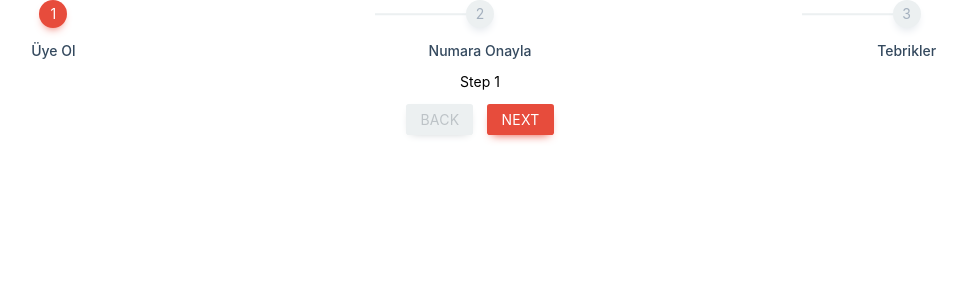
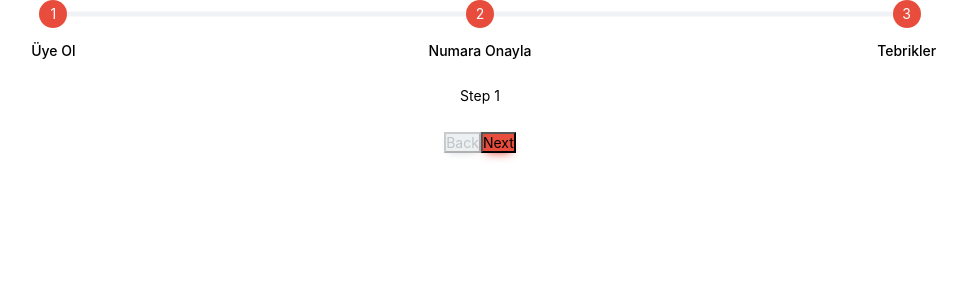
Before and after one commit to mehmetpekcan/v-stepper, a Vue app: page / in a window 1280 px wide. Shown: the top 300 px of the page, without its empty margins (160-1127 px from the left). Built offline with nearby package versions, Linux system fonts and the light colour scheme.

Commit message:
Main structure completly changed so then scss too

```diff
--- a/src/components/VSteps.vue
+++ b/src/components/VSteps.vue
@@ -1,62 +1,25 @@
 <template>
-  <div>
   <div class="vsteps--wrapper">
     <!--
     |----------------------------------------
     | Steps Area
     |----------------------------------------
     -->
-      <div class="vsteps--bar-wrapper" v-if="!titleUp">
+    <div class="vsteps--bar-wrapper">
       <div
-          class="vsteps--bar" :style="{ width: (100 / steps.length) + '%' }"
+        class="vsteps--bar"
         v-for="(item, key) in steps" :key="key"
         @click="stepsChanged(key)"
         >
-          <div class="bar--top" :class="[{ active: key < actives + 1, 'dot-style': dotStyle }, color]">
-            <div class="bar--top-step" v-if="hasCheckIcon">
-              <i class="fas fa-check" v-if="key < actives"></i>
-              <span v-else>{{ key + 1 }}</span>
-              <span class="line" />
-            </div>
-            <div class="bar--top-step" v-else-if="!hasCheckIcon && !dotStyle">
-              <span>{{ key + 1 }}</span>
-              <span class="line" />
-            </div>
-            <div class="bar--top-step" v-else-if="dotStyle">
-              <span class="line" />
-            </div>
+        <div class="vsteps--bar-progress">
+          <div class="bar--top">
+            <span class="circle">{{ key + 1 }}</span>
           </div>
           <div class="bar--title">
             <p style="margin-top: 1rem; font-weight: 500;">{{ item.title }}</p>
             <p v-if="item.description" style="margin: .5rem 0; font-size: .85rem; opacity: .8;"> {{ item.description }}</p>
           </div>
         </div>
-      </div>
-      <div class="vsteps--bar-wrapper" v-else>
-        <div
-          class="vsteps--bar"
-          v-for="(item, key) in steps" :key="key"
-          @click="stepsChanged(key)"
-          >
-          <div class="bar--title">
-            <p style="margin-top: 1rem; font-weight: 500;">{{ item.title }}</p>
-            <p v-if="item.description" style="margin: .5rem 0; font-size: .85rem; opacity: .8;"> {{ item.description }}</p>
-          </div>
-          <div class="bar--top" :class="[{ active: key < actives + 1, 'dot-style': dotStyle }, color]">
-            <div class="bar--top-step" v-if="!item.icon">
-              <span v-if="dotStyle"></span>
-              <span v-else-if="key > actives - 1 && hasCheckIcon">{{ key + 1 }}</span>
-              <i v-else-if="key <= actives - 1 && hasCheckIcon" class="fas fa-check"></i>
-              <span v-else-if="key > actives - 1 && !hasCheckIcon">{{ key + 1 }}</span>
-              <span v-else-if="key <= actives - 1 && !hasCheckIcon">{{ key + 1 }}</span>
-            </div>
-            <div class="bar--top-step" v-else>
-              <span v-if="dotStyle"></span>
-              <i v-else-if="key <= actives - 1 && hasCheckIcon" class="fas fa-check"></i>
-              <i v-else :class="item.icon" />
-            </div>
-          </div>
-
       </div>
     </div>
     <!--
@@ -111,7 +74,6 @@
       </div>
     </div>
   </div>
-  </div>
 </template>
 
 <script>
@@ -130,6 +92,11 @@ export default {
     dotStyle: { required: false, type: Boolean, default: false },
     titleUp: { required: false, type: Boolean, default: false},
     animation: { required: false, type: String, default: "fade" }
+  },
+  computed: {
+    lineWidth() {
+      return { width: 10 + 'rem'}
+    }
   },
   methods: {
     stepChangeByButton(payload) {
@@ -171,6 +138,8 @@ export default {
     |----------------------------------------
     */
     this.steps[0].isActive = true
+  },
+  created() {
   }
 }
 </script>
--- a/src/components/main.scss
+++ b/src/components/main.scss
@@ -8,158 +8,76 @@ html, body, button, input, select, option, * {
   box-sizing: border-box;
 }
 
-.vsteps--wrapper {
-  display: flex;
-  flex-direction: column;
-  width: 100%;
-  z-index: 9999 !important;
+$orange: #f39c12;
+$green: #2ecc71;
+$turqouse: #1abc9c;
+$blue: #3498db;
+$purple: #9b59b6;
+$midnight: #34495e;
+$yellow: #f1c40f;
+$red: #e74c3c;
+$white: #fefefe;
+$gray: #f1f2f6;
 
-  /*
-  |------------------------------
-  |
-  | Top area to keep steps
-  |
-  |------------------------------
-  */
 .vsteps--bar-wrapper {
   display: flex;
-    justify-content: center;
-    margin-bottom: 1rem;;
-    width: 100%;
-    min-width: 100%;
 
   .vsteps--bar {
+    width: 100%;
+
+    .vsteps--bar-progress {
+      width: 100%;
       display: flex;
       flex-direction: column;
       align-items: center;
-      cursor: pointer;
 
-      /*
-      |------------------------------
-      |
-      | Every individual step item
-      |
-      |------------------------------
-      */
       .bar--top {
-        width: 2rem;
-        height: 2rem;
+        position: relative;
+        display: flex;
+        justify-content: center;
+        width: 100%;
+        color: $white;
+
+        .circle {
           display: flex;
           align-items: center;
           justify-content: center;
+          line-height: 2rem;
+          width: 2rem;
+          height: 2rem;
+          background-color: $red;
           border-radius: 50%;
-        background-color: #ecf0f1;
-        box-shadow: 0 5px 10px -3px #dfe4ea;
-        transition: .2s all ease;
-
-        &.active {
-          transition: .2s all ease;
-
-          .bar--top-step {
-            color: #fff;
-          }
         }
 
-        &.dot-style {
-          width: .7rem;
-          height: .7rem;
-          .bar--top-step {
-            .line {
-              height: 2px;
-              width: 8rem;
+        &::after {
+          content: "";
+          position: absolute;
+          height: 5px;
+          width: 100%;
+          top: 50%;
+          left: 50%;
+          z-index: -1;
+          background-color: $gray;
+          transform: translateY(-50%);
         }
       }
     }
 
-        &-step {
-          display: flex;
-          align-items: center;
-          line-height: 2rem;
-          width: 5rem;
-          justify-content: center;
-          color: #a4b0be;
-          position: relative;
-          transition: .2s all ease;
-
-          .line {
-            background-color: #ecf0f1;
-            position: absolute;
-            width: 6.5rem;
-            height: 1.5px;
-            z-index: -999;
-            top: 50%;
-            transform: translateY(-50%);
-            right: 100%;
+    &:last-of-type .vsteps--bar-progress .bar--top::after {
+      display: none;
     }
   }
 }
 
-      &:first-of-type {
-        .bar--top {
-          .bar--top-step {
-            .line {
-              display: none;
-            }
-          }
-        }
-      }
-
-      .bar--title {
-        color: #34495e;
-        font-size: 1rem;
-        text-align: center;
-      }
-
-      &:first-of-type {
-        margin-left: 0;
-
-        .bar--top-step::before {
-          content: none;
-        }
-      }
-    }
-  }
-
-  /*
-  |------------------------------
-  |
-  | Content area for every
-  | individual steps
-  |
-  |------------------------------
-  */
 .vsteps--content-wrapper {
   display: flex;
   justify-content: center;
-    width: 100%;
+  margin: 2rem 0;
 }
 
-  /*
-  |------------------------------
-  |
-  | Buttons area
-  |
-  |------------------------------
-  */
-  .vsteps--buttons {
+.vsteps--buttons-wrapper {
   display: flex;
   justify-content: center;
-    margin-top: 1rem;
-
-    &-btn {
-      margin: 0 .5rem;
-      border: 0;
-      font-size: 1rem;
-      outline: none;
-      cursor: pointer;
-      padding: .5rem 1rem;
-      color: #fff;
-      border-radius: .2rem;
-      text-transform: uppercase;
-      letter-spacing: .02rem;
-      transition: .2s all ease;
-    }
-  }
 }
 
 /*
@@ -169,106 +87,17 @@ html, body, button, input, select, option, * {
 |
 |------------------------------
 */
-.orange { background-color: #f39c12; box-shadow: 0 5px 10px -5px #f39c12; }
-.green { background-color: #2ecc71; box-shadow: 0 5px 10px -5px #2ecc71; }
-.turqouse { background-color: #1abc9c; box-shadow: 0 5px 10px -5px #1abc9c; }
-.blue { background-color: #3498db; box-shadow: 0 5px 10px -5px #3498db; }
-.purple { background-color: #9b59b6; box-shadow: 0 5px 10px -5px #9b59b6; }
-.midnight { background-color: #34495e; box-shadow: 0 5px 10px -5px #34495e; }
-.yellow { background-color: #f1c40f; box-shadow: 0 5px 10px -5px #f1c40f; }
-.red { background-color: #e74c3c; box-shadow: 0 5px 10px -5px #e74c3c; }
+.orange { background-color: $orange; box-shadow: 0 5px 10px -5px $orange; }
+.green { background-color: $green; box-shadow: 0 5px 10px -5px $green; }
+.turqouse { background-color: $turqouse; box-shadow: 0 5px 10px -5px $turqouse; }
+.blue { background-color: $blue; box-shadow: 0 5px 10px -5px $blue; }
+.purple { background-color: $purple; box-shadow: 0 5px 10px -5px $purple; }
+.midnight { background-color: $midnight; box-shadow: 0 5px 10px -5px $midnight; }
+.yellow { background-color: $yellow; box-shadow: 0 5px 10px -5px $yellow; }
+.red { background-color: $red; box-shadow: 0 5px 10px -5px $red; }
 
-/*
-|------------------------------
-|
-| Active Steps Colors
-|
-|------------------------------
-*/
-.bar--top.active.orange {
-  background-color: #f39c12 !important;
-  box-shadow: 0 5px 10px -5px #f39c12 !important;
-  .bar--top-step {
-    .line {
-      background-color: #f39c12 !important;
-      box-shadow: 0 5px 10px -5px #f39c12 !important;
+@keyframes pulse {
+  0% { box-shadow: 0 0 0 0 rgba(33,131,221, 0.4); }
+  70% { box-shadow: 0 0 0 10px rgba(33,131,221, 0); }
+  100% { box-shadow: 0 0 0 0 rgba(33,131,221, 0); }
 }
-  }
-}
-
-.bar--top.active.green {
-  background-color: #2ecc71 !important;
-  box-shadow: 0 5px 10px -5px #2ecc71 !important;
-  .bar--top-step {
-    .line {
-      background-color: #2ecc71 !important;
-      box-shadow: 0 5px 10px -5px #2ecc71 !important;
-    }
-  }
-}
-
-.bar--top.active.turqouse {
-  background-color: #1abc9c !important;
-  box-shadow: 0 5px 10px -5px #1abc9c !important;
-  .bar--top-step {
-    .line {
-      background-color: #1abc9c !important;
-      box-shadow: 0 5px 10px -5px #1abc9c !important;
-    }
-  }
-}
-
-.bar--top.active.blue {
-  background-color: #3498db !important;
-  box-shadow: 0 5px 10px -5px #3498db !important;
-  .bar--top-step {
-    .line {
-      background-color: #3498db !important;
-      box-shadow: 0 5px 10px -5px #3498db !important;
-    }
-  }
-}
-
-.bar--top.active.purple {
-  background-color: #9b59b6 !important;
-  box-shadow: 0 5px 10px -5px #9b59b6 !important;
-  .bar--top-step {
-    .line {
-      background-color: #9b59b6 !important;
-      box-shadow: 0 5px 10px -5px #9b59b6 !important;
-    }
-  }
-}
-
-.bar--top.active.midnight {
-  background-color: #34495e !important;
-  box-shadow: 0 5px 10px -5px #34495e !important;
-  .bar--top-step {
-    .line {
-      background-color: #34495e !important;
-      box-shadow: 0 5px 10px -5px #34495e !important;
-    }
-  }
-}
-
-.bar--top.active.yellow {
-  background-color: #f1c40f !important;
-  box-shadow: 0 5px 10px -5px #f1c40f !important;
-  .bar--top-step {
-    .line {
-      background-color: #f1c40f !important;
-      box-shadow: 0 5px 10px -5px #f1c40f !important;
-    }
-  }
-}
-
-.bar--top.active.red {
-  background-color: #e74c3c !important;
-  box-shadow: 0 5px 10px -5px #e74c3c !important;
-  .bar--top-step {
-    .line {
-      background-color: #e74c3c !important;
-      box-shadow: 0 5px 10px -5px #e74c3c !important;
-    }
-  }
-}
```
Lines whose indentation alone changed are shown as unchanged.
